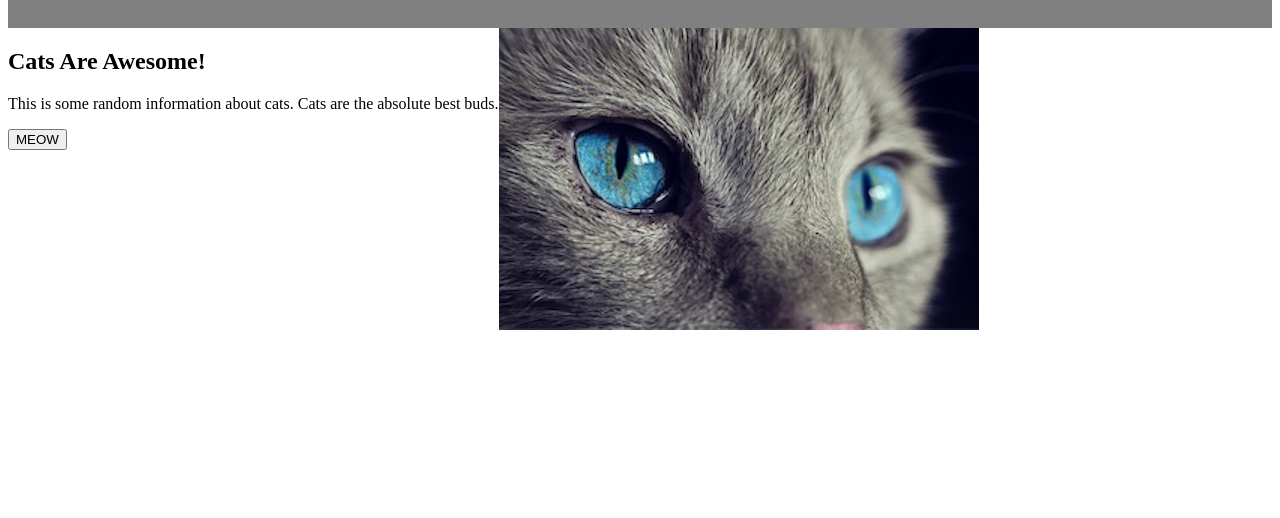
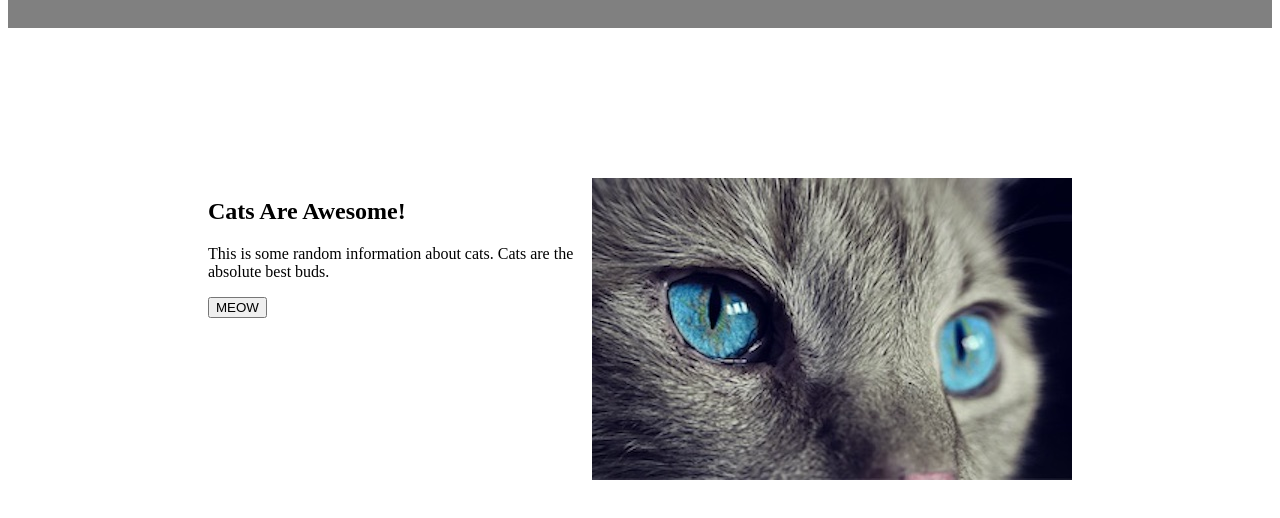
Before and after one commit to evinmke/odin-landing-page, a plain HTML site: page index.html in a window 1280 px wide. Shown: the part 80-598 px from the top of the page. Drawn offline with Linux system fonts and the light colour scheme.

Commit message:
add padding and justify content to hero container

```diff
--- a/styles.css
+++ b/styles.css
@@ -27,5 +27,9 @@ a {
 
 .hero-container {
     display: flex;
-    flex-direction: row;
+    justify-content: space-between;
+    padding-right: 200px;
+    padding-left: 200px;
+    padding-top: 150px;
+    padding-bottom: 150px;
 }
```
